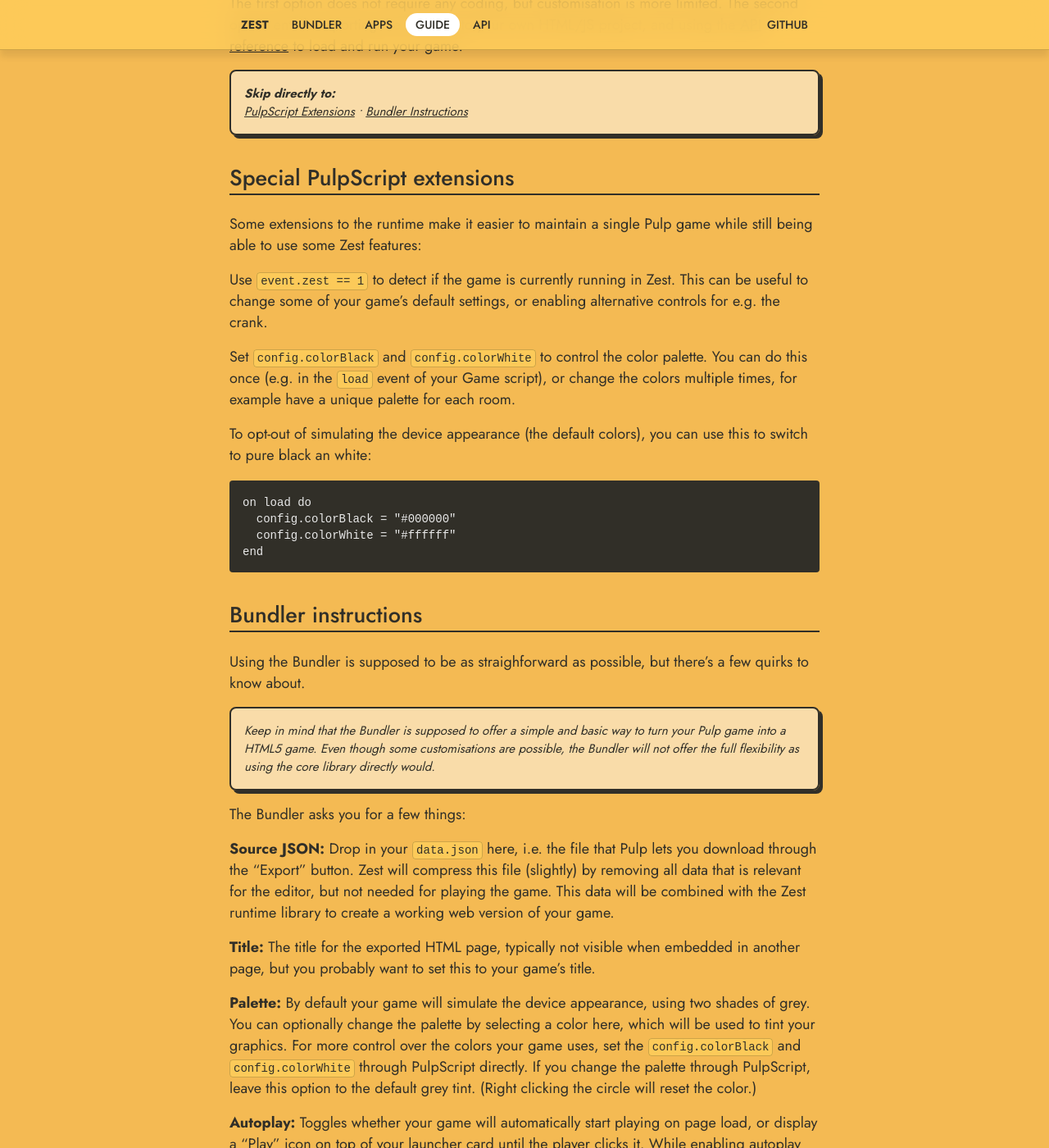
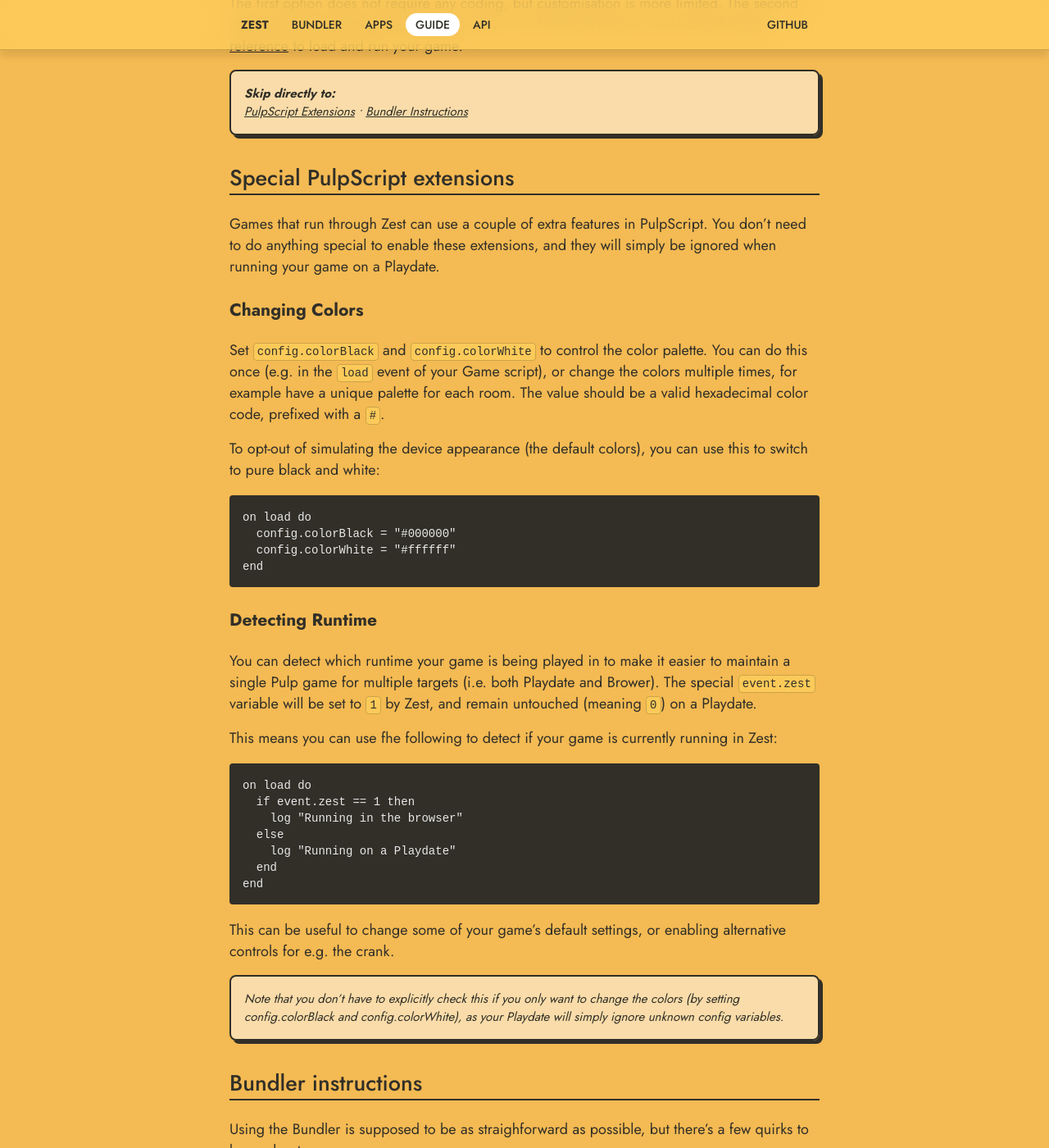
Before and after one commit to tkers/zest, a Jekyll site: the page built from guide.md, in a window 1280 px wide and 1400 px high, scrolled down 368 px. Shown: the whole window at 82% size. Built offline with Jekyll 4.4.1, drawn with Linux system fonts in a browser that asks for light colours; our own code applies the rules of GitHub Pages for plain Markdown files.

Commit message:
Clarify event.zest usage in Guide

````diff
--- a/guide.md
+++ b/guide.md
@@ -21,14 +21,13 @@ and using the <a href="{{ site.baseurl }}/docs">API reference</a> to load and ru
 
 ## Special PulpScript extensions
 
-Some extensions to the runtime make it easier to maintain a single Pulp game
-while still being able to use some Zest features:
+Games that run through Zest can use a couple of extra features in PulpScript. You don't need to do anything special to enable these extensions, and they will simply be ignored when running your game on a Playdate.
 
-Use `event.zest == 1` to detect if the game is currently running in Zest. This can be useful to change some of your game's default settings, or enabling alternative controls for e.g. the crank.
+### Changing Colors
 
-Set `config.colorBlack` and `config.colorWhite` to control the color palette. You can do this once (e.g. in the `load` event of your Game script), or change the colors multiple times, for example have a unique palette for each room.
+Set `config.colorBlack` and `config.colorWhite` to control the color palette. You can do this once (e.g. in the `load` event of your Game script), or change the colors multiple times, for example have a unique palette for each room. The value should be a valid hexadecimal color code, prefixed with a `#`.
 
-To opt-out of simulating the device appearance (the default colors), you can use this to switch to pure black an white:
+To opt-out of simulating the device appearance (the default colors), you can use this to switch to pure black and white:
 
 ```
 on load do
@@ -36,6 +35,26 @@ on load do
   config.colorWhite = "#ffffff"
 end
 ```
+
+### Detecting Runtime
+
+You can detect which runtime your game is being played in to make it easier to maintain a single Pulp game for multiple targets (i.e. both Playdate and Brower). The special `event.zest` variable will be set to `1` by Zest, and remain untouched (meaning `0`) on a Playdate.
+
+This means you can use fhe following to detect if your game is currently running in Zest:
+
+```
+on load do
+  if event.zest == 1 then
+    log "Running in the browser"
+  else
+    log "Running on a Playdate"
+  end
+end
+```
+
+This can be useful to change some of your game's default settings, or enabling alternative controls for e.g. the crank.
+
+> Note that you don't have to explicitly check this if you only want to change the colors (by setting config.colorBlack and config.colorWhite), as your Playdate will simply ignore unknown config variables.
 
 ## Bundler instructions
 
````
